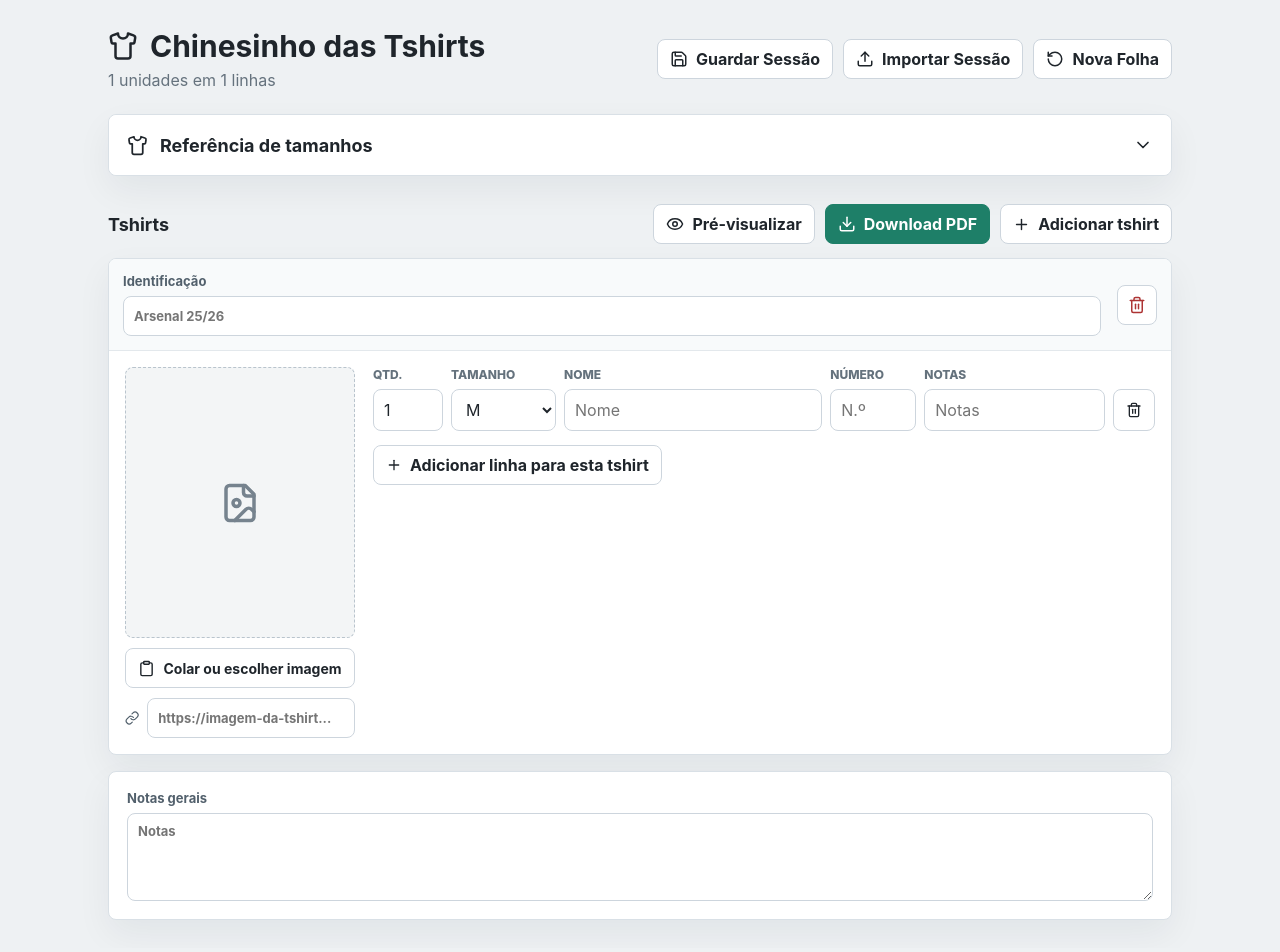
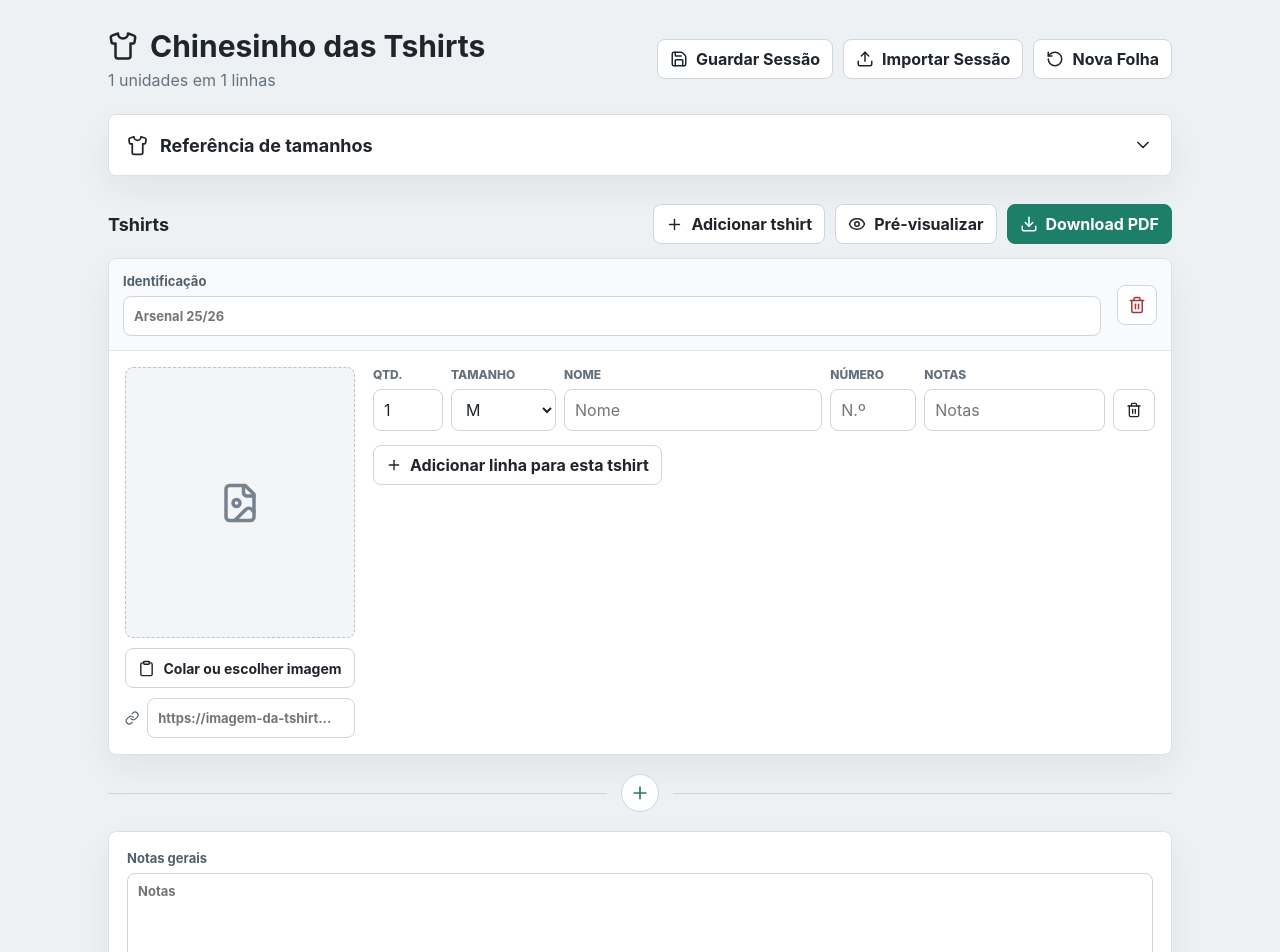
Before and after one commit to pcarrasqueira/chinesinho-das-tshirts, a React (Vite) app: page / in a window 1280 px wide. Shown: the top 952 px of the page. Built offline with nearby package versions, Linux system fonts and the light colour scheme.

Commit message:
Add inline tshirt creation control

```diff
--- a/src/main.jsx
+++ b/src/main.jsx
@@ -364,6 +364,10 @@ function App() {
           <div className="section-heading">
             <h2>Tshirts</h2>
             <div className="section-actions">
+              <button onClick={addProduct}>
+                <Plus size={17} />
+                Adicionar tshirt
+              </button>
               <button onClick={() => setShowPreview((current) => !current)}>
                 <Eye size={18} />
                 Pré-visualizar
@@ -371,10 +375,6 @@ function App() {
               <button className="primary-button" onClick={downloadPdf} disabled={isExporting}>
                 <Download size={18} />
                 {isExporting ? "A gerar..." : "Download PDF"}
-              </button>
-              <button onClick={addProduct}>
-                <Plus size={17} />
-                Adicionar tshirt
               </button>
             </div>
           </div>
@@ -393,6 +393,12 @@ function App() {
               onImageUrl={handleImageUrl}
             />
           ))}
+
+          <button className="add-product-line" onClick={addProduct} aria-label="Adicionar outra tshirt">
+            <span>
+              <Plus size={20} />
+            </span>
+          </button>
 
           <div className="panel notes-panel">
             <label>
--- a/src/styles.css
+++ b/src/styles.css
@@ -375,6 +375,43 @@ h2 {
   margin-top: 6px;
 }
 
+.add-product-line {
+  align-items: center;
+  background: transparent;
+  border: 0;
+  color: #1e7f68;
+  display: flex;
+  gap: 14px;
+  justify-content: center;
+  margin: 2px 0 16px;
+  min-height: 44px;
+  padding: 0;
+  width: 100%;
+}
+
+.add-product-line::before,
+.add-product-line::after {
+  background: #cdd5dd;
+  content: "";
+  flex: 1;
+  height: 1px;
+}
+
+.add-product-line span {
+  align-items: center;
+  background: #ffffff;
+  border: 1px solid #cdd5dd;
+  border-radius: 999px;
+  display: inline-flex;
+  height: 38px;
+  justify-content: center;
+  width: 38px;
+}
+
+.add-product-line:hover span {
+  border-color: #1e7f68;
+}
+
 .preview-pane {
   background: #dfe5e9;
   border-left: 1px solid #cbd4db;
```
